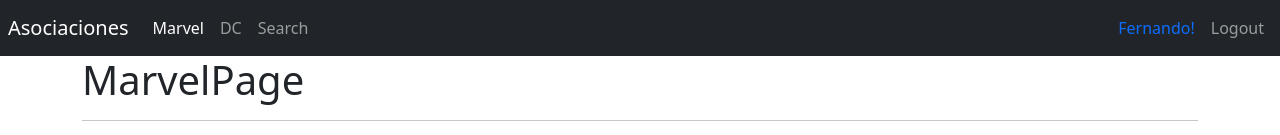
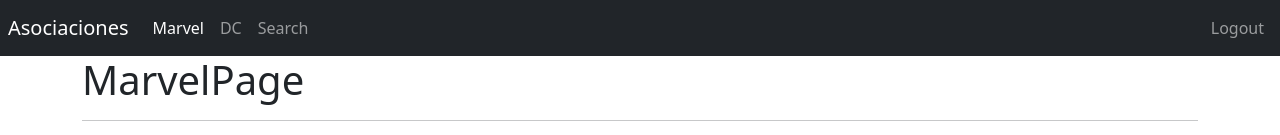
Before and after one commit to osmanjosue/React-Heroes-SPA, a React (Vite) app: page /marvel in a window 1280 px wide. Shown: the top 135 px of the page. Built offline with nearby package versions, Linux system fonts and the light colour scheme.

Commit message:
seccion 14 => Parte2 => clase: Login de un usuario => utilizacion de los valores del useContext

```diff
--- a/src/auth/pages/LoginPage.jsx
+++ b/src/auth/pages/LoginPage.jsx
@@ -1,10 +1,17 @@
+import { useContext } from "react";
 import { useNavigate } from "react-router-dom"
+import { AuthContext } from "../context";
 
 export const LoginPage = () => {
+
+  const { login } = useContext(AuthContext);
 
   const navigate = useNavigate();
 
   const onLogin=()=> {
+
+    login('Fernando Herrera');
+
     navigate('/', {
       replace: true,
     })
--- a/src/ui/components/Navbar.jsx
+++ b/src/ui/components/Navbar.jsx
@@ -1,6 +1,10 @@
+import { useContext } from 'react';
 import { Link, NavLink, useNavigate } from 'react-router-dom';
+import { AuthContext } from '../../auth/context';
 
 export const Navbar = (props) => {
+
+  const {user} = useContext(AuthContext);
 
   console.log();
 
@@ -49,7 +53,7 @@ export const Navbar = (props) => {
       <div className="navbar-collapse collapse w-100 order-3 dual-collapse2 d-flex justify-content-end">
         <ul className="navbar-nav ml-auto">
           <span className="nav-item nav-link text-primary">
-            Fernando!
+            {user?.name}
           </span>
           <button className="nav-item nav-link btn" onClick={onLogout}>Logout</button>
         </ul>
```
